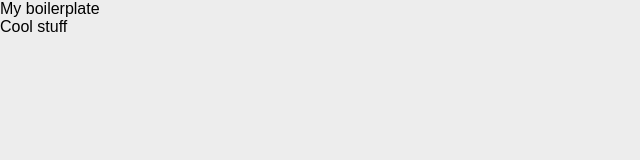
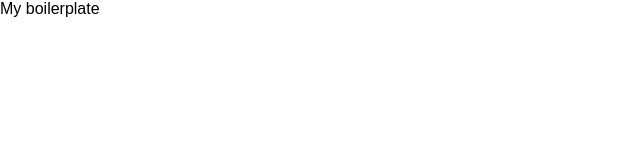
Before and after one commit to jays6504/polaris-cta, a website with bundled scripts: page index.html in a window 1280 px wide. Shown: the whole page, without its empty margins (0-640 px from the left). Built offline with nearby package versions, Linux system fonts and the light colour scheme.

Commit message:
Initial Setup, good luck this weekend future me

```diff
--- a/index.html
+++ b/index.html
@@ -13,17 +13,15 @@
       margin: 0;
       padding: 0;
       font-family: sans-serif;
-      background-color: #ededed;
+      background-color: #ffffff;
     }
   </style>
-  <title>polaris-chip</title>
+  <title>polaris-cta</title>
 </head>
 
 <body>
-  <polaris-chip></polaris-chip>
-  <polaris-chip title="Cool stuff"></polaris-chip>
-
-  <script type="module" src="./src/polaris-chip.js"></script>
+  <polaris-cta></polaris-cta>
+  <script type="module" src="./src/polaris-cta.js"></script>
 </body>
 
 </html>
--- a/src/PolarisChip.js
+++ b/src/PolarisCTA.js
@@ -1,6 +1,6 @@
 import { LitElement, html, css } from 'lit';
 
-export class PolarisChip extends LitElement {
+export class PolarisCTA extends LitElement {
   static get properties() {
     return {
       title: { type: String },
--- a/src/polaris-chip.js
+++ /dev/null
@@ -1,3 +0,0 @@
-import { PolarisChip } from './PolarisChip.js';
-
-customElements.define('polaris-chip', PolarisChip);
--- /dev/null
+++ b/src/polaris-cta.js
@@ -0,0 +1,3 @@
+import { PolarisCTA } from './PolarisCTA.js';
+
+customElements.define('polaris-cta', PolarisCTA);
```
